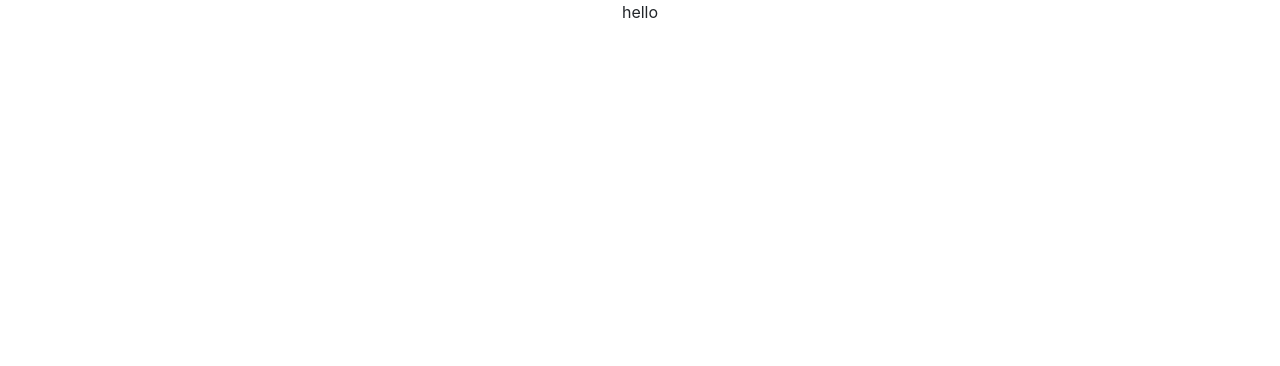
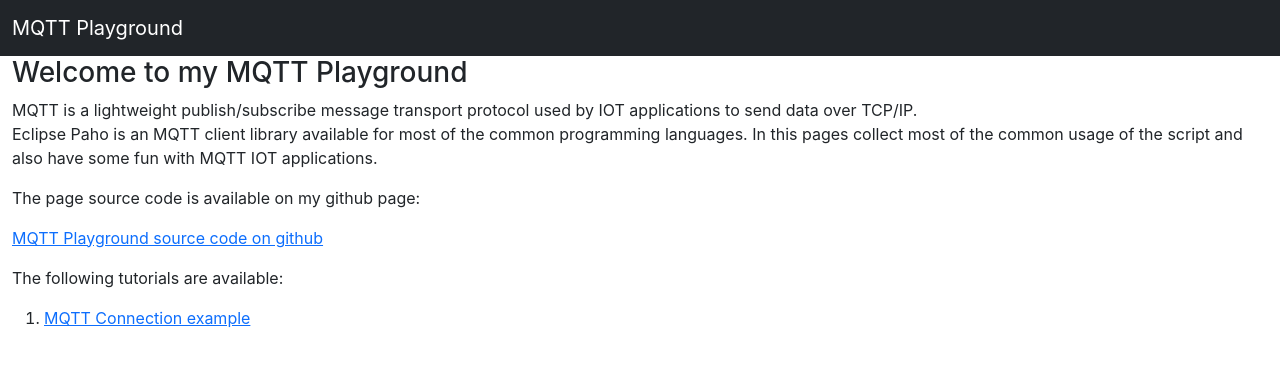
Before and after one commit to jzolyomi/mqtt-playground, a React (Create React App) app: page / in a window 1280 px wide. Shown: the top 366 px of the page. Built offline with nearby package versions, Linux system fonts and the light colour scheme.

Commit message:
Update 7 files Added Home page and MQTT connection page Added Browser Router function

```diff
--- a/package.json
+++ b/package.json
@@ -8,6 +8,7 @@
     "@testing-library/user-event": "^13.5.0",
     "react": "^18.2.0",
     "react-dom": "^18.2.0",
+    "react-router-dom": "^6.21.1",
     "react-scripts": "5.0.1",
     "web-vitals": "^2.1.4"
   },
--- a/src/App.css
+++ b/src/App.css
@@ -1,38 +1,3 @@
-.App {
-  text-align: center;
+.navbar-brand {
+  padding-left: 0.75rem;
 }
-
-.App-logo {
-  height: 40vmin;
-  pointer-events: none;
-}
-
-@media (prefers-reduced-motion: no-preference) {
-  .App-logo {
-    animation: App-logo-spin infinite 20s linear;
-  }
-}
-
-.App-header {
-  background-color: #282c34;
-  min-height: 100vh;
-  display: flex;
-  flex-direction: column;
-  align-items: center;
-  justify-content: center;
-  font-size: calc(10px + 2vmin);
-  color: white;
-}
-
-.App-link {
-  color: #61dafb;
-}
-
-@keyframes App-logo-spin {
-  from {
-    transform: rotate(0deg);
-  }
-  to {
-    transform: rotate(360deg);
-  }
-}
--- a/src/App.js
+++ b/src/App.js
@@ -1,7 +1,21 @@
 import "./App.css";
+import { BrowserRouter, Routes, Route } from "react-router-dom";
+import Navigation from "./Navigation";
+import Home from "./pages/Home";
+import MQTT_Connection from "./pages/MQTT_Connection";
 
 function App() {
-  return <div className="App">hello</div>;
+  return (
+    <div>
+      <Navigation />
+      <BrowserRouter>
+        <Routes>
+          <Route path="/" element={<Home />} />
+          <Route path="/mqtt-connection" element={<MQTT_Connection />} />
+        </Routes>
+      </BrowserRouter>
+    </div>
+  );
 }
 
 export default App;
--- /dev/null
+++ b/src/Navigation.js
@@ -0,0 +1,9 @@
+export default function Navigation() {
+  return (
+    <nav className="navbar navbar-expand-lg navbar-dark bg-dark">
+      <a className="navbar-brand" href="#">
+        MQTT Playground
+      </a>
+    </nav>
+  );
+}
--- /dev/null
+++ b/src/pages/Home.js
@@ -0,0 +1,31 @@
+export default function Home() {
+  return (
+    <div className="container-fluid">
+      <h3>Welcome to my MQTT Playground</h3>
+      <p>
+        MQTT is a lightweight publish/subscribe message transport protocol used
+        by IOT applications to send data over TCP/IP.
+        <br />
+        Eclipse Paho is an MQTT client library available for most of the common
+        programming languages. In this pages collect most of the common usage of
+        the script and also have some fun with MQTT IOT applications.
+      </p>
+      <p>The page source code is available on my github page:</p>
+      <p>
+        <a
+          href="https://github.com/jzolyomi/mqtt-playground"
+          target="_blank"
+          rel="noreferrer"
+        >
+          MQTT Playground source code on github
+        </a>
+      </p>
+      <p>The following tutorials are available:</p>
+      <ol>
+        <li>
+          <a href="/mqtt-connection">MQTT Connection example</a>
+        </li>
+      </ol>
+    </div>
+  );
+}
--- /dev/null
+++ b/src/pages/MQTT_Connection.js
@@ -0,0 +1,7 @@
+export default function MQTT_Connection() {
+  return (
+    <div className="container-fluid">
+      <h3>MQTT Connection Example</h3>
+    </div>
+  );
+}
```
Also changed, not shown: 1 other file (tests, documents, lock files or other folders).
